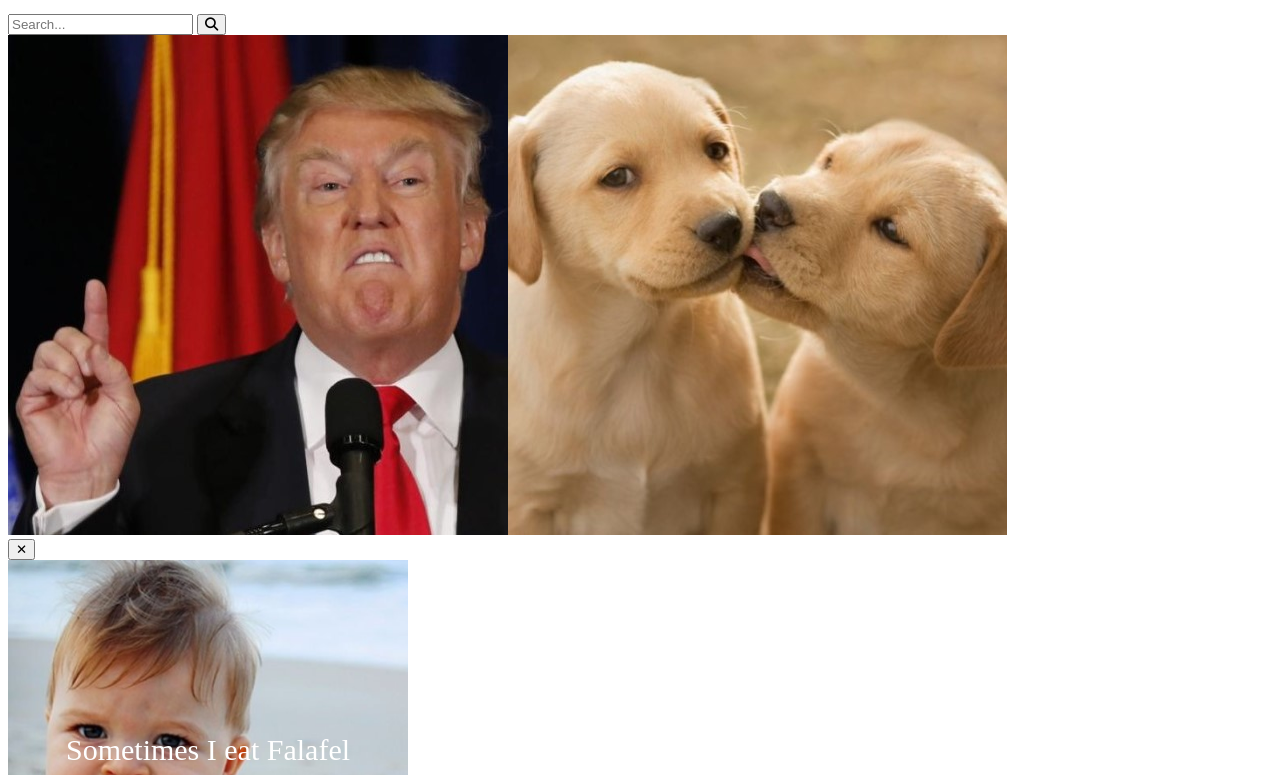
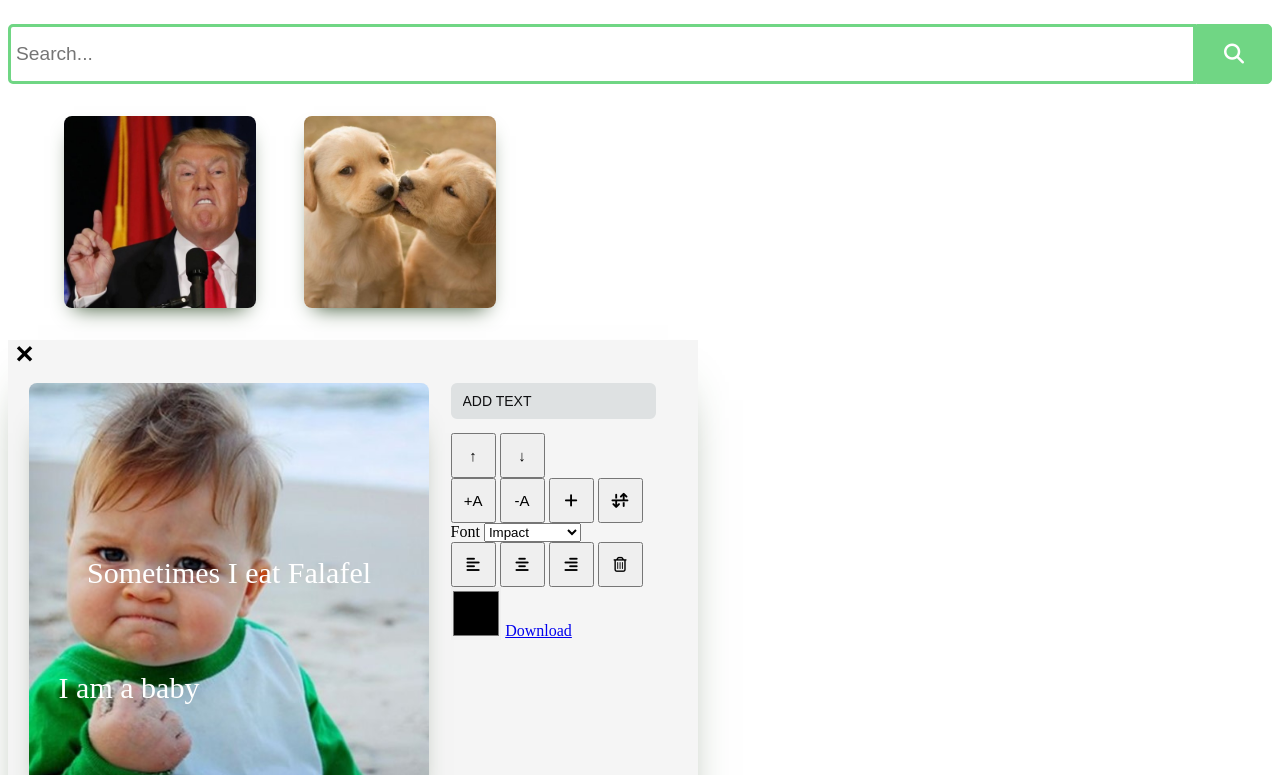
Before and after one commit to YanaPletner/memegen-Project, a plain HTML site: page index.html in a window 1280 px wide. Shown: the part 98-873 px from the top of the page. After the commit the page ends 816 px from the top, so only its background shows below. Drawn offline with Linux system fonts and the light colour scheme.

Commit message:
Change url import

```diff
--- a/style/main.css
+++ b/style/main.css
@@ -1,12 +1,12 @@
-@import "style/setup/vars.css";
-@import "style/setup/font-face.css";
+@import "./setup/vars.css";
+@import "./setup/font-face.css";
 
-@import "style/basic/helpers.css";
-@import "style/basic/layout.css";
+@import "./basic/helpers.css";
+@import "./basic/layout.css";
 
-@import "style/components/header.css";
-@import "style/components/serach-bar.css";
-@import "style/components/gallery.css";
-@import "style/components/meme-editor.css";
+@import "./components/header.css";
+@import "./components/serach-bar.css";
+@import "./components/gallery.css";
+@import "./components/meme-editor.css";
 
-@import "style/setup/mq.css";
+@import "./setup/mq.css";
```
